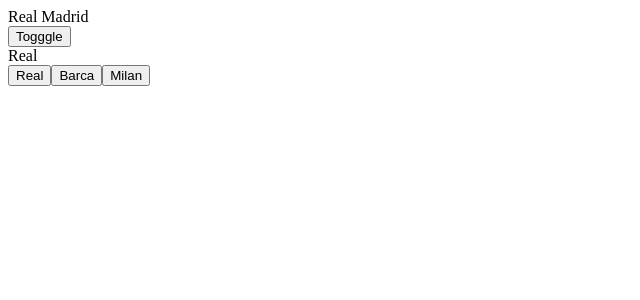
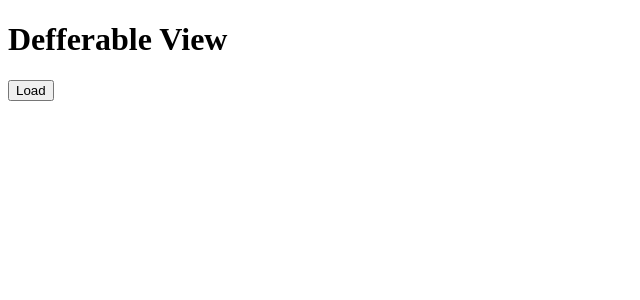
Before and after one commit to tomkedem/a17, an Angular app: page / in a window 1280 px wide. Shown: the top 300 px of the page, without its empty margins (0-640 px from the left). Built offline with nearby package versions, Linux system fonts and the light colour scheme.

Commit message:
Use @defer (when iSaySo

```diff
--- a/src/app/app.component.html
+++ b/src/app/app.component.html
@@ -1 +1,2 @@
-<app-control-flow />
+<!-- <app-control-flow /> -->
+<app-defferable-view />
--- a/src/app/app.component.ts
+++ b/src/app/app.component.ts
@@ -2,11 +2,12 @@
 
 import { RouterOutlet } from '@angular/router';
 import { ControlFlowComponent } from './control-flow/control-flow.component';
+import { DefferableViewComponent } from './defferable-viwes/defferable-view.components';
 
 @Component({
   selector: 'app-root',
   standalone: true,
-  imports: [RouterOutlet, ControlFlowComponent],
+  imports: [RouterOutlet, ControlFlowComponent,DefferableViewComponent],
   templateUrl: './app.component.html',
   styleUrl: './app.component.scss'
 })
--- /dev/null
+++ b/src/app/defferable-viwes/defferable-view.components.ts
@@ -0,0 +1,20 @@
+import { Component } from "@angular/core";
+import { FooComponent } from "./foo";
+
+@Component({
+    standalone: true,
+    selector: 'app-defferable-view',
+    template:`
+        <h1>Defferable View</h1>
+        @defer (when iSaySo){
+            <foo/>
+        }
+        <button (click)="iSaySo = true">Load</button>
+    `,
+    imports: [FooComponent]
+})
+
+export class DefferableViewComponent {
+    iSaySo:boolean = false;
+
+}
--- /dev/null
+++ b/src/app/defferable-viwes/foo.ts
@@ -0,0 +1,13 @@
+import { Component } from "@angular/core";
+
+@Component({
+    standalone: true,
+    selector: 'foo',
+    template:`
+        <h1>Foo component View</h1>
+    `
+})
+
+export class FooComponent {
+
+}
```
